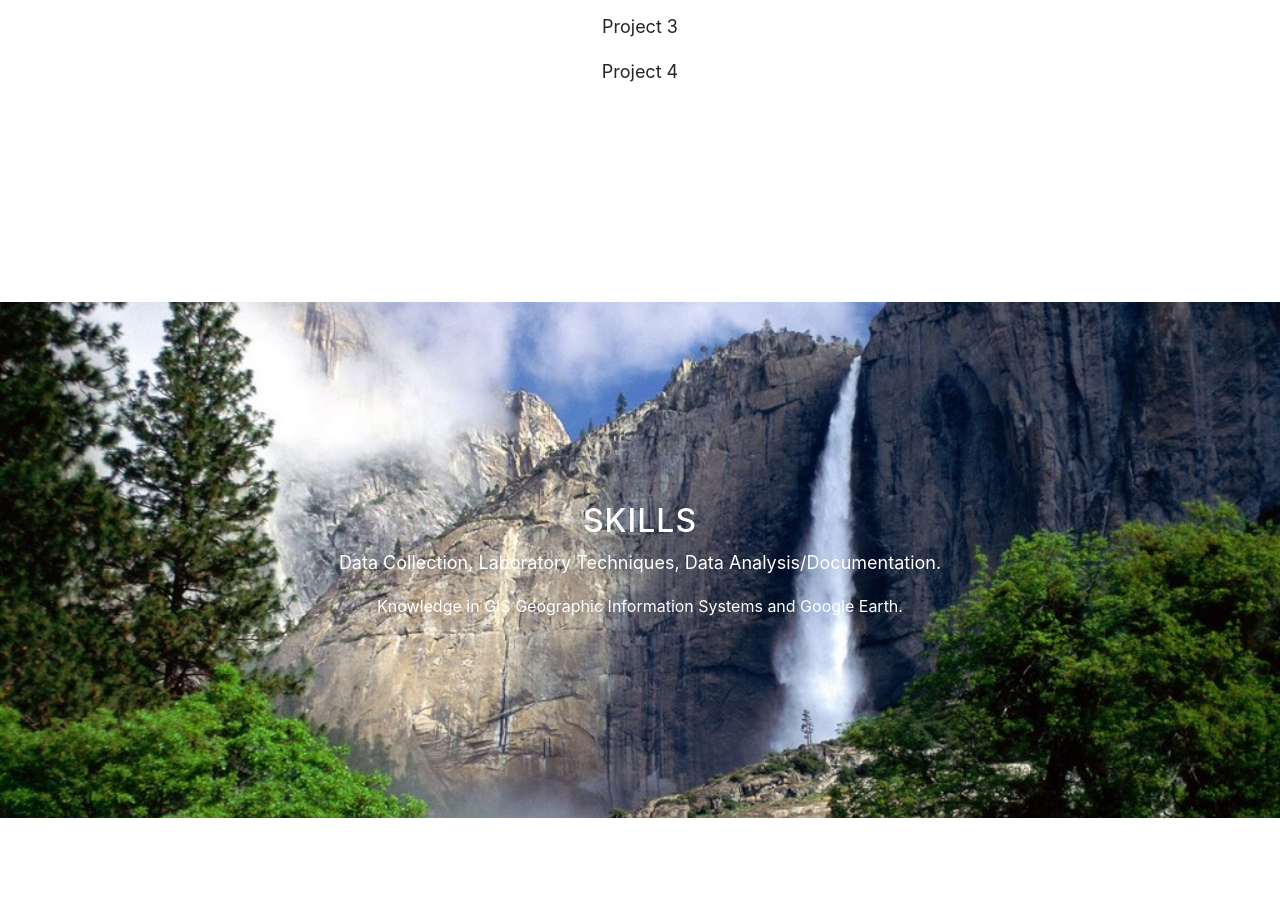
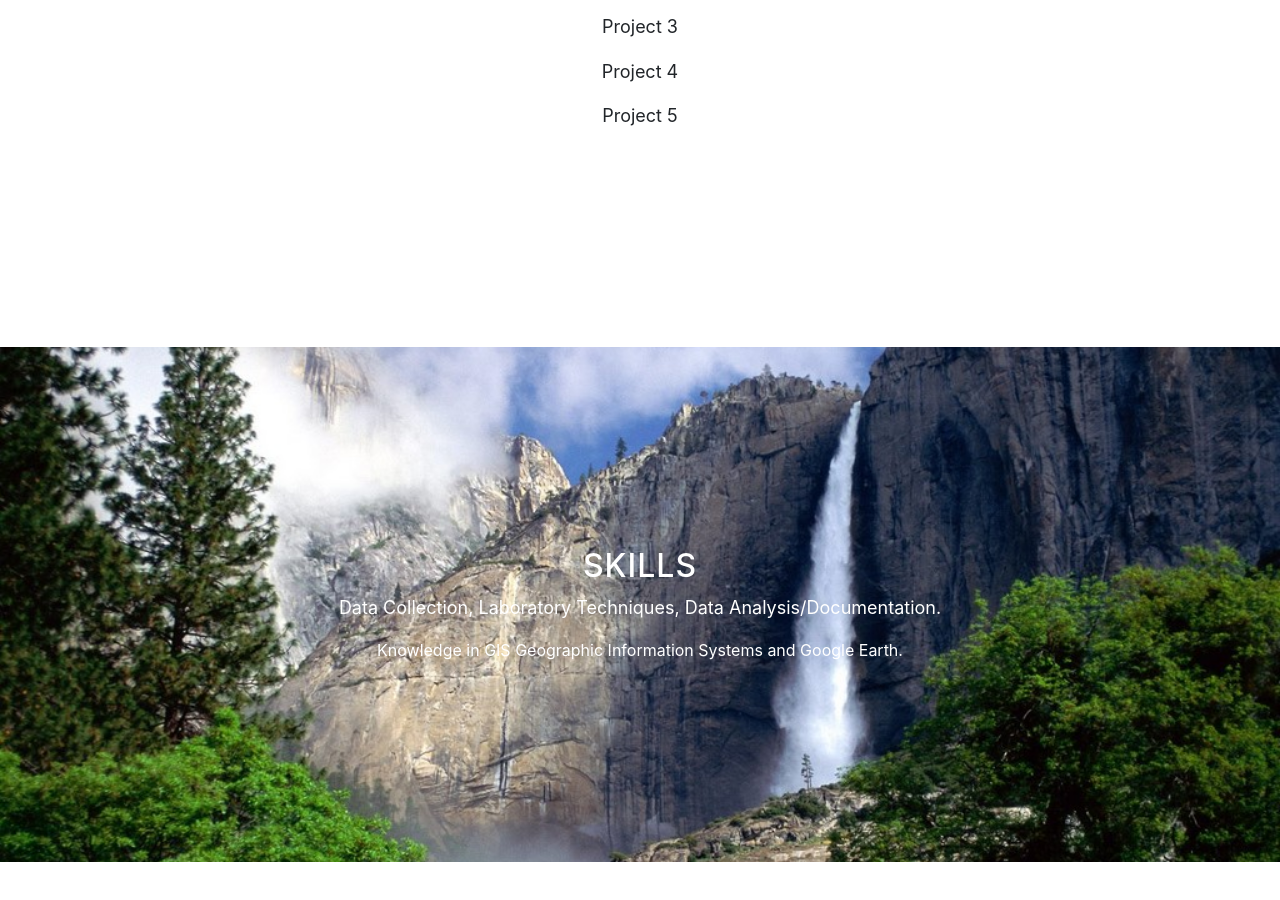
Before and after one commit to jgiza91/jgiza91.github.io, a website with bundled scripts: page index.html in a window 1280 px wide. Shown: the part 2836-3736 px from the top of the page. Built offline with nearby package versions, Linux system fonts and the light colour scheme.

Commit message:
New Change

```diff
--- a/index.html
+++ b/index.html
@@ -94,6 +94,7 @@
 			<p> Future projections show how gray wolf habitats will decrease as the climate continues to warm. Their habitats are predicted to move to the Northwest region of the United States.<p>
 			<p>Project 3</p>
 			<p>Project 4</p>
+			<p>Project 5<p>
           </div>
         </div>
       </div>
```
